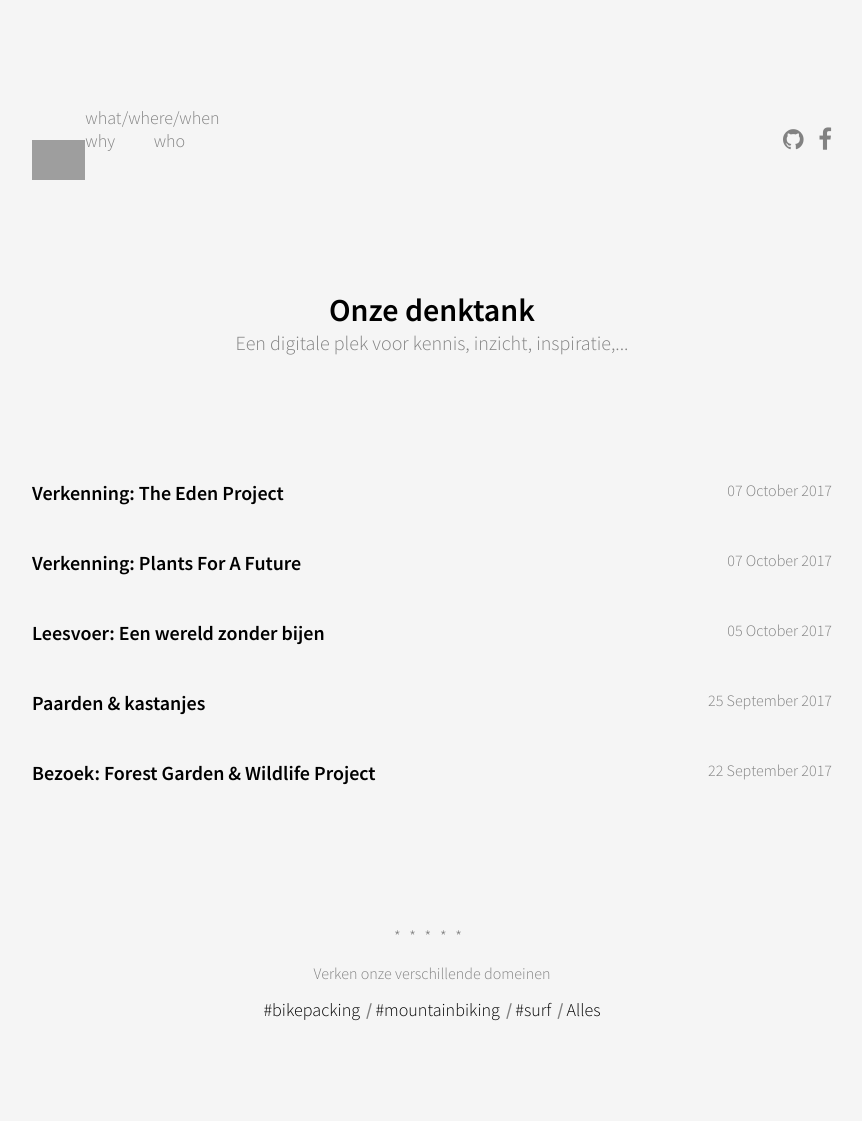
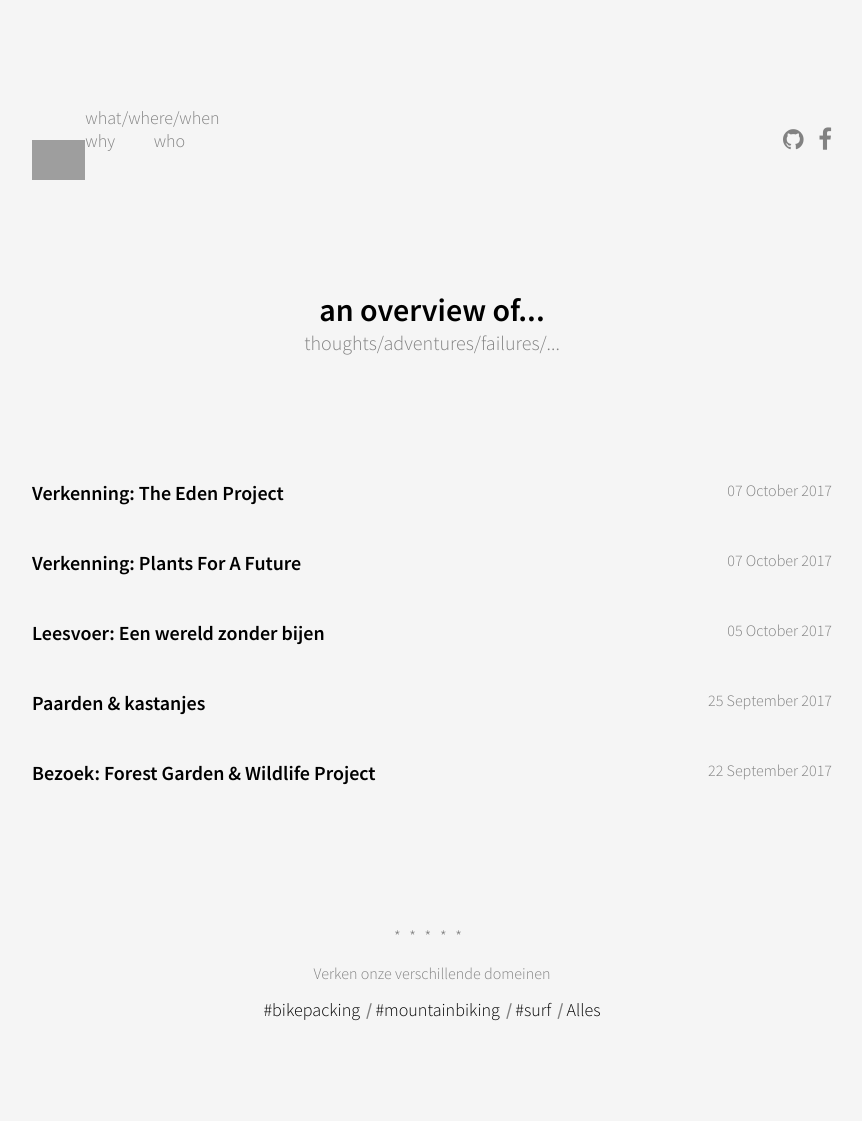
Before and after one commit to SimonBoury/keepitsimplestupid.be, a Jekyll site: the page built from index.html, in a window 1280 px wide. Shown: the whole page, without its empty margins (208-1070 px from the left). Built offline with Jekyll 4.4.1, drawn with Linux system fonts in a browser that asks for light colours; grey boxes are pictures that could not be loaded.

Commit message:
Update index.html

```diff
--- a/index.html
+++ b/index.html
@@ -1,7 +1,7 @@
 ---
 layout: page
-title: Onze denktank
-subtitle: Een digitale plek voor kennis, inzicht, inspiratie,...
+title: an overview of...
+subtitle: thoughts/adventures/failures/...
 sitemap:
   priority: 0.9
 ---
```
